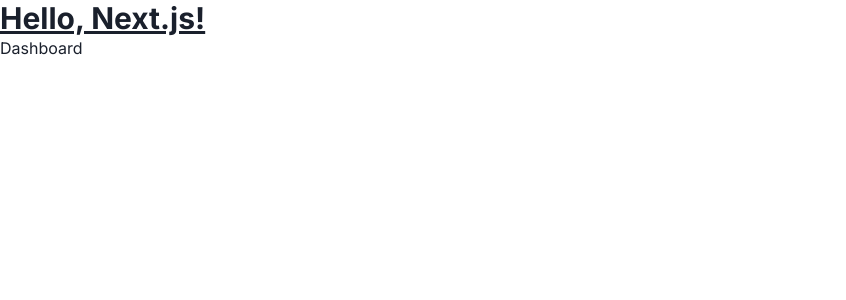
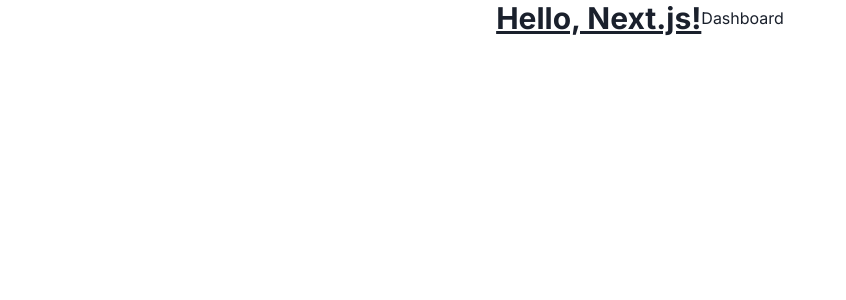
Before and after one commit to dockhardman/bookstore-nextjs, a Next.js app: page / in a window 1280 px wide. Shown: the top 300 px of the page, without its empty margins (0-846 px from the left). Built offline with nearby package versions, Linux system fonts and the light colour scheme.

Commit message:
Set center

```diff
--- a/app/page.js
+++ b/app/page.js
@@ -5,7 +5,7 @@
 export default function Home() {
   return (
     <ChakraProvider>
-      <div>
+      <div class="flex justify-center items-center">
         <h1 className="text-3xl font-bold underline">Hello, Next.js!</h1>
         <Link href="/dashboard">Dashboard</Link>
       </div>
```
